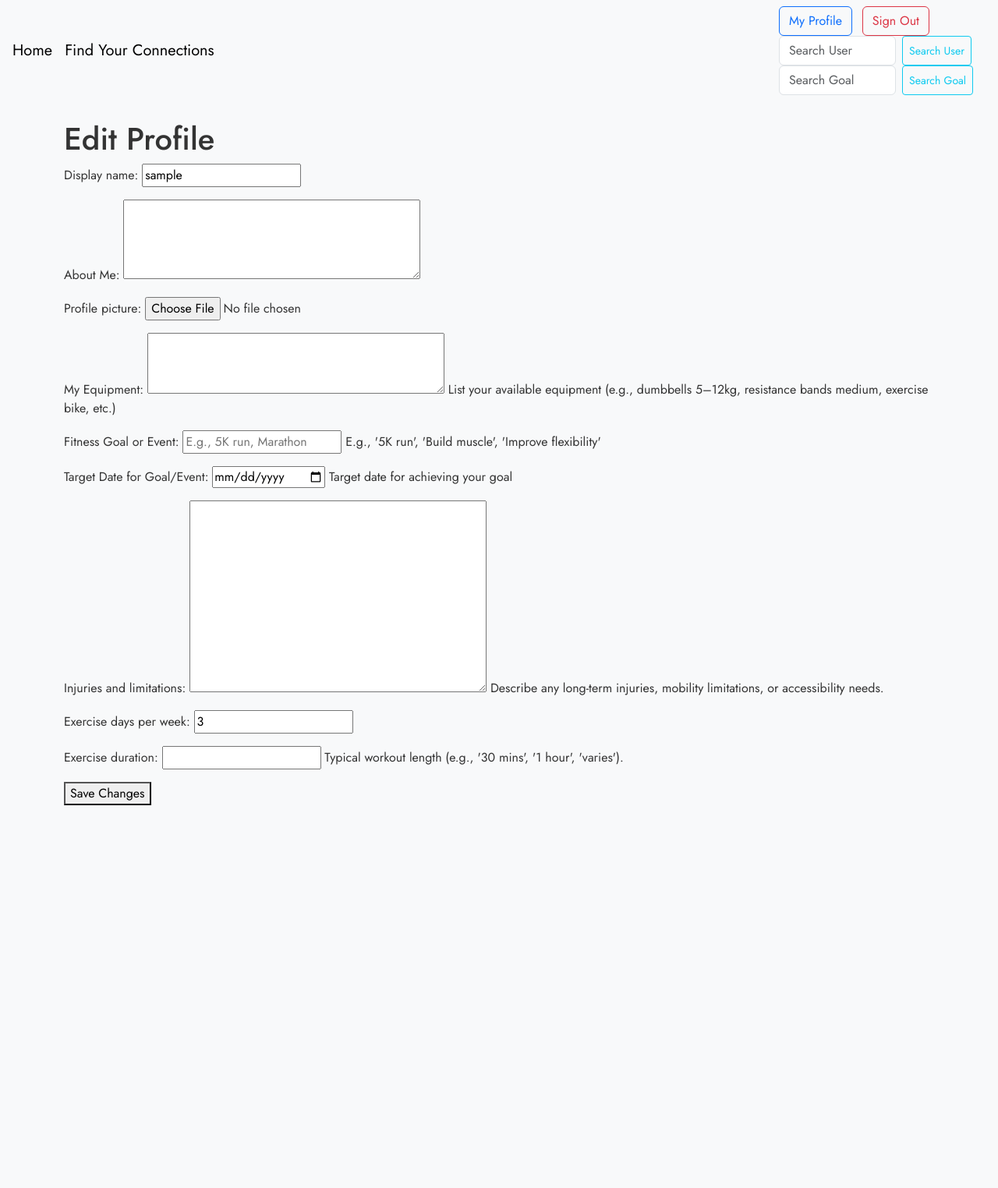
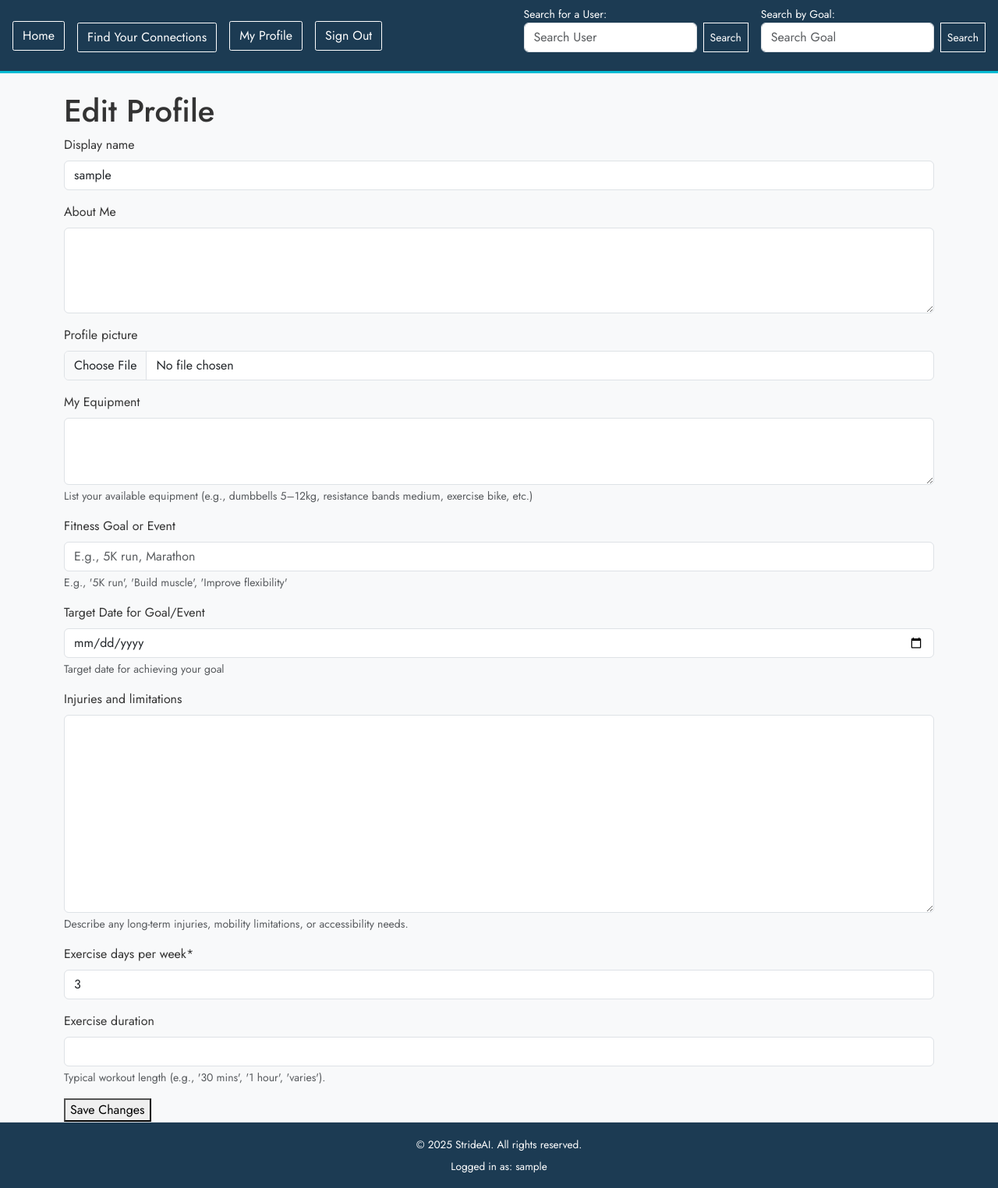
Before and after one commit to christinalicence/stride, a Django app: page /profiles/edit/ in a window 1280 px wide. Shown: the whole page at 78% size. Before the commit the page ends 1033 px from the top, so only its background shows below. Run offline with Django 5.2, Linux system fonts and the light colour scheme; the visitor is signed in with stand-in values (Sample User, id 1); data comes from the database, SQL or seed files in the repository; parts of the project's set-up code (start-up, migrations or seed data) failed here and were passed over; some libraries are stand-ins or nearby versions; some web fonts are replaced.

Commit message:
tidy up navbar and add footer

```diff
--- a/fitness/static/fitness/css/styles.css
+++ b/fitness/static/fitness/css/styles.css
@@ -16,7 +16,89 @@ body {
     font-family:'jost', sans-serif;
     background-color: var(--background-color);
     color: var(--main-text-color);
+    display: flex;
+    flex-direction: column;
+    min-height: 100vh;
+}
 
+.content-wrapper {
+    flex-grow: 1;
+}
+
+/*Navbar Styles*/
+.header {
+    background-color: var(--secondary-color);
+    border-bottom: 3px solid var(--primary-color);
+}
+
+.header-text {
+    color: var(--light-text-color);
+    font-weight: semi-bold;
+}
+
+.display-inline {
+    display: inline;
+}
+
+.nav-link-btn {
+    display: inline-block;
+    padding: .375rem .75rem;
+    font-size: 1rem;
+    line-height: 1.5;
+    text-align: center;
+    text-decoration: none;
+    vertical-align: middle;
+    cursor: pointer;
+    user-select: none;
+    color: var(--light-text-color);
+    border: 1px solid var(--light-text-color);
+    border-radius: .15rem;
+    background-color: transparent;
+    transition: color .15s ease-in-out, background-color .15s ease-in-out, border-color .15s ease-in-out;
+}
+
+.nav-link-btn:hover,
+.nav-link-btn:focus {
+    color: var(--secondary-color);
+    background-color: var(--light-text-color);
+    border-color: var(--light-text-color);
+}
+/* Search Button Styles */
+
+.search-btn-white {
+    display: inline-block;
+    padding: .25rem .5rem;
+    font-size: .875rem;
+    line-height: 1.5;
+    text-align: center;
+    text-decoration: none;
+    vertical-align: middle;
+    cursor: pointer;
+    user-select: none;
+    color: var(--light-text-color);
+    border: 1px solid var(--light-text-color);
+    background-color: transparent;
+    transition: color .15s ease-in-out, background-color .15s ease-in-out, border-color .15s ease-in-out;
+}
+
+.search-btn-white:hover,
+.search-btn-white:focus {
+    color: var(--secondary-color);
+    background-color: var(--light-text-color);
+    border-color: var(--light-text-color);
+}
+
+
+/* Custom Footer Styles */
+.footer {
+    background-color: var(--secondary-color);
+    border-top: 3px solid var(--primary-color);
+}
+
+.footer-text {
+    /* Example: Make the footer text light gray */
+    color: var(--light-text-color);
+    font-size: 0.85rem;
 }
 
 
@@ -54,3 +136,9 @@ body {
     color: var(--secondary-color);
 
 }
+
+/* Fix for moile line styling */
+.vr {
+    background-color: var(--light-text-color);
+    opacity: 1;
+}
--- a/fitness/templates/profiles/edit_profile.html
+++ b/fitness/templates/profiles/edit_profile.html
@@ -6,7 +6,7 @@
   <h1>Edit Profile</h1>
   <form method="post" enctype="multipart/form-data">
     {% csrf_token %}
-    {{ form.as_p }}
+    {{ form|crispy }}
     <button type="submit">Save Changes</button>
   </form>
 {% endblock %}
--- a/fitness/views.py
+++ b/fitness/views.py
@@ -144,7 +144,6 @@ def add_comment(request, profile_id, parent_id=None):
             messages.success(request, "Comment added!")
         else:
             messages.error(request, "Error adding comment. Please try again.")
-
     return redirect('profile_detail', username=profile.user.username)
 
 
--- a/strideai/templates/base.html
+++ b/strideai/templates/base.html
@@ -4,35 +4,71 @@
 <head>
     <meta charset="UTF-8">
     <title>StrideAI</title>
+    <meta name="viewport" content="width=device-width, initial-scale=1">
     <link href="https://cdn.jsdelivr.net/npm/bootstrap@5.3.3/dist/css/bootstrap.min.css" rel="stylesheet">
     <link rel="stylesheet" href="{% static 'fitness/css/styles.css' %}?v=2">
+
 </head>
 <body>
-<nav class="navbar navbar-expand-lg navbar-light bg-light px-3">
-    <a class="navbar-brand" href="{% url 'home' %}">Home</a>
-    <a class="navbar-brand" href="{% url 'profile_list' %}">Find Your Connections</a>
-    <div class="ms-auto">
+    <nav class="navbar navbar-expand-md px-3 header">
+
+        <div class="d-flex align-items-center">
+            <a class="nav-link-btn header-text me-3" href="{% url 'home' %}">Home</a>
+        </div>
+
+        <button class="navbar-toggler" type="button" data-bs-toggle="collapse" data-bs-target="#navbarNav" aria-controls="navbarNav" aria-expanded="false" aria-label="Toggle navigation">
+            <span class="navbar-toggler-icon"></span>
+        </button>
+
+        <div class="collapse navbar-collapse" id="navbarNav">
+
+            <a class="nav-link-btn header-text me-3 mb-2 mb-md-0 my-1" href="{% url 'profile_list' %}">Find Your Connections</a>
+
+            <div class="d-flex flex-column flex-md-row align-items-start align-items-md-center me-auto">
                 {% if user.is_authenticated %}
-            <a href="{% url 'profile_detail' username=user.username %}" class="btn btn-outline-primary me-2">My Profile</a>
-            <form method="post" action="{% url 'logout' %}" style="display:inline;">
+
+                    <div class="d-flex mb-3 mb-md-0">
+
+                        <a href="{% url 'profile_detail' username=user.username %}" class="nav-link-btn my-1 me-2 me-md-3">My Profile</a>
+
+                        <form method="post" action="{% url 'logout' %}" class="display-inline my-1">
                             {% csrf_token %}
-                <button type="submit" class="btn btn-outline-danger me-2">Sign Out</button>
+                            <button type="submit" class="nav-link-btn">Sign Out</button>
                         </form>
-            <form class="d-flex me-2" role="search" method="GET" action="{% url 'search_profiles_by_username' %}">
-                <input class="form-control me-2" type="search" placeholder="Search User" aria-label="Search" name="q" style="max-width: 150px;">
-                <button class="btn btn-sm btn-outline-info" type="submit">Search User</button>
-            </form>
-            <form class="d-flex me-3" role="search" method="GET" action="{% url 'search_profiles_by_goal_event' %}">
-                <input class="form-control me-2" type="search" placeholder="Search Goal" aria-label="Search" name="q" style="max-width: 150px;">
-                <button class="btn btn-sm btn-outline-info" type="submit">Search Goal</button>
-            </form>
-        {% else %}
-            <a href="{% url 'login' %}" class="btn btn-outline-success me-2">Sign In</a>
-            <a href="{% url 'signup' %}" class="btn btn-outline-primary">Sign Up</a>
+                    </div>
                 {% endif %}
             </div>
+
+            <div class="d-flex flex-column flex-md-row align-items-start align-items-md-center ms-auto">
+                {% if user.is_authenticated %}
+
+                    <div class="d-flex flex-column me-3 align-items-start mb-3">
+                        <small class="header-text">Search for a User:</small>
+                        <form class="d-flex" role="search" method="GET" action="{% url 'search_profiles_by_username' %}">
+                            <input class="form-control me-2" type="search" placeholder="Search User" aria-label="Search" name="q">
+                            <button class="search-btn-white" type="submit">Search</button>
+                        </form>
+                    </div>
+
+                    <div class="d-flex flex-column align-items-start mb-3">
+                        <small class="header-text">Search by Goal:</small>
+                        <form class="d-flex" role="search" method="GET" action="{% url 'search_profiles_by_goal_event' %}">
+                            <input class="form-control me-2" type="search" placeholder="Search Goal" aria-label="Search" name="q">
+                            <button class="search-btn-white" type="submit">Search</button>
+                        </form>
+                    </div>
+
+                {% else %}
+                    <div class="d-flex mb-3 mb-md-0">
+                        <a href="{% url 'login' %}" class="nav-link-btn my-1 me-2 me-md-0">Sign In</a>
+                        <a href="{% url 'signup' %}" class="nav-link-btn my-1">Sign Up</a>
+                    </div>
+                {% endif %}
+            </div>
+
+        </div>
     </nav>
-        <div class="container mt-4">
+    <div class="container mt-4 content-wrapper">
         {% if messages %}
             {% for message in messages %}
                 <div class="alert alert-{{ message.tags }} alert-dismissible fade show" role="alert">
@@ -45,6 +81,15 @@
         {% block content %}
         {% endblock %}
     </div>
+
+    <footer class="mt-auto py-3 border-top footer">
+        <div class="container text-center">
+            <span class="footer-text">© {% now "Y" %} StrideAI. All rights reserved.</span>
+            {% if user.is_authenticated %}
+                <p class="mb-0 mt-1"><small class="footer-text">Logged in as: {{ user.username }}</small></p>
+            {% endif %}
+        </div>
+    </footer>
     <script src="https://cdn.jsdelivr.net/npm/bootstrap@5.3.3/dist/js/bootstrap.bundle.min.js"></script>
 </body>
 </html>
```
Lines whose indentation alone changed are shown as unchanged.
